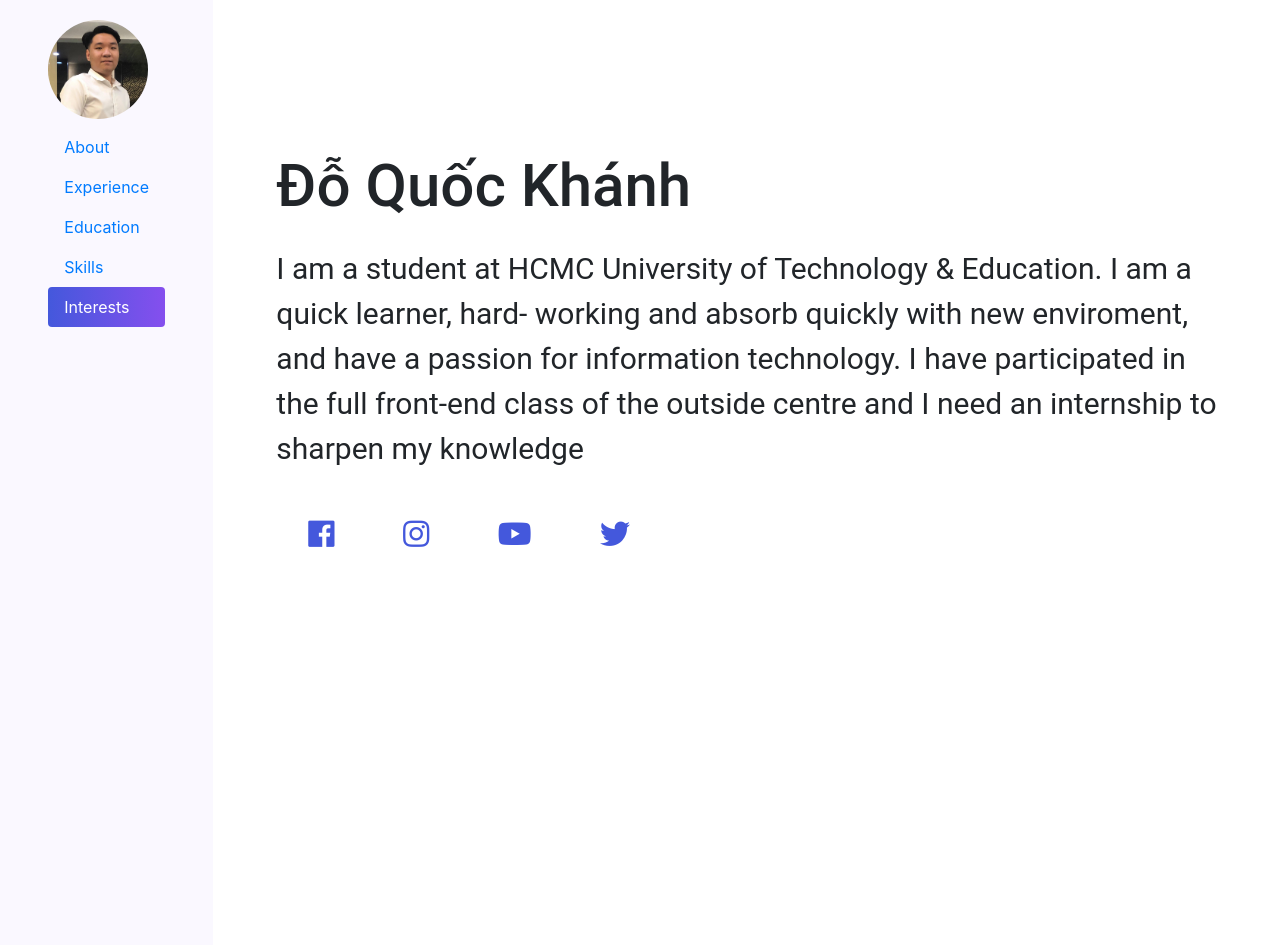
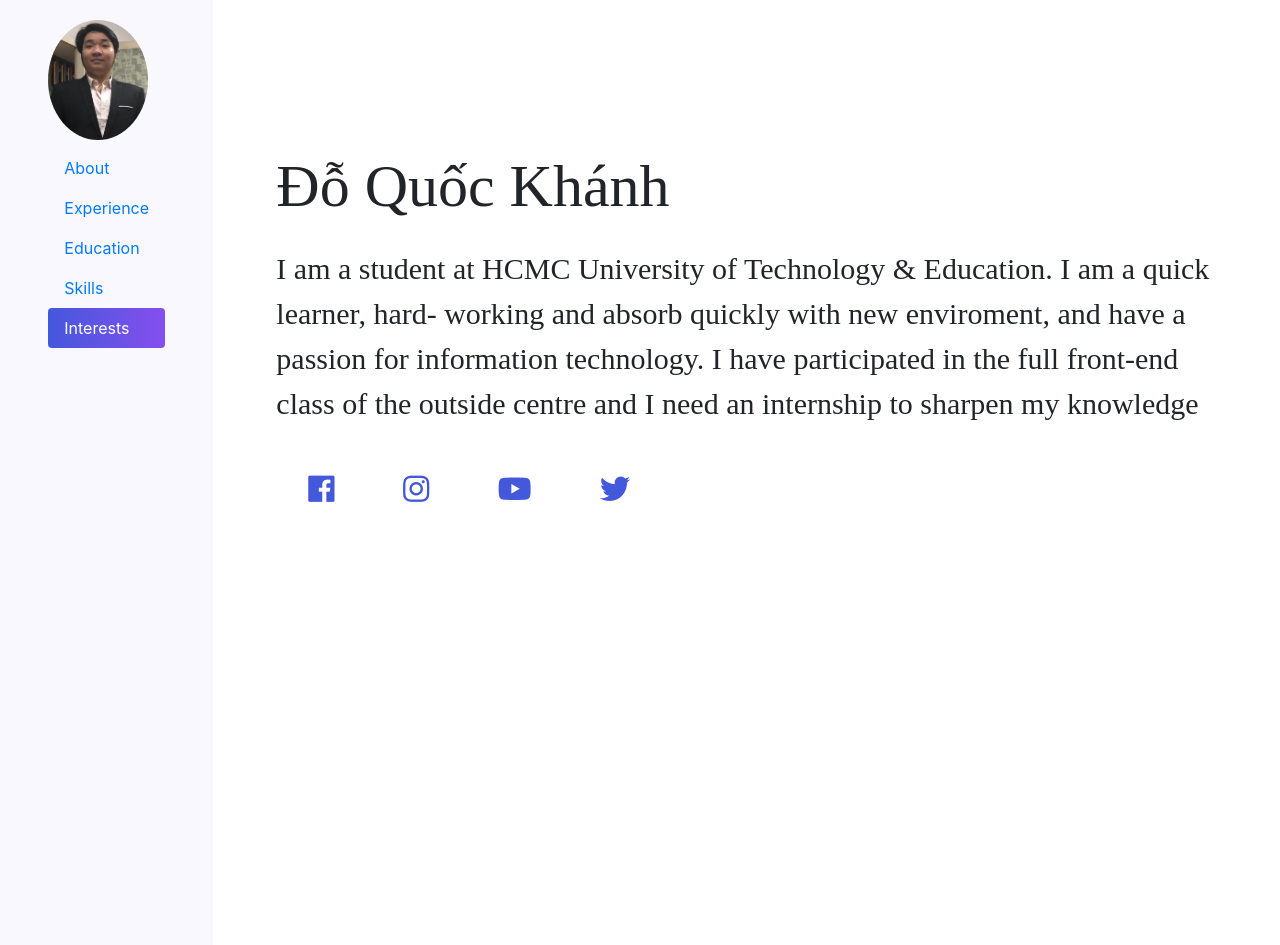
Before and after one commit to khanh291999/myCV, a plain HTML site: page index.html in a window 1280 px wide. Shown: the top 945 px of the page. Drawn offline with nearby package versions, Linux system fonts and the light colour scheme.

Commit message:
fix font

```diff
--- a/css/style.css
+++ b/css/style.css
@@ -38,7 +38,7 @@ p {
 }
 
 .font-roboto {
-  font-family: "Roboto", cursive;
+  font-family: "Times New Roman", cursive;
 }
 
 button {
--- a/index.html
+++ b/index.html
@@ -37,7 +37,7 @@
                 <img
                   style="width: 100px;"
                   class="img-fluid img-profile rounded-circle mx-auto mb-2"
-                  src="img/avatar.jpg"
+                  src="img/avatar1.jpg"
                   alt=""
               /></a>
             </li>
@@ -82,7 +82,7 @@
           <section id="experience" class="p-5 d-flex align-items-center">
             <div>
             <h1 class="font-roboto">Job application</h1>
-            <button class="btn button secondary-button "><a class="a-button" href="https://drive.google.com/file/d/1a-esuDU58HPkWycZQtIi5cqFNsEk51Jc/view?usp=sharing">GET CV</a></button>
+            <button class="btn button secondary-button "><a class="a-button" href="https://drive.google.com/file/d/1oicn2-xd40VLATj8SJMvh4fjaP7K4E79/view?usp=sharing">GET CV</a></button>
           </div>
           </section>
           <section id="education" class="p-5 d-flex align-items-center">
```
Also changed, not shown: img/avatar.jpg (deleted), img/avatar1.jpg (added).
